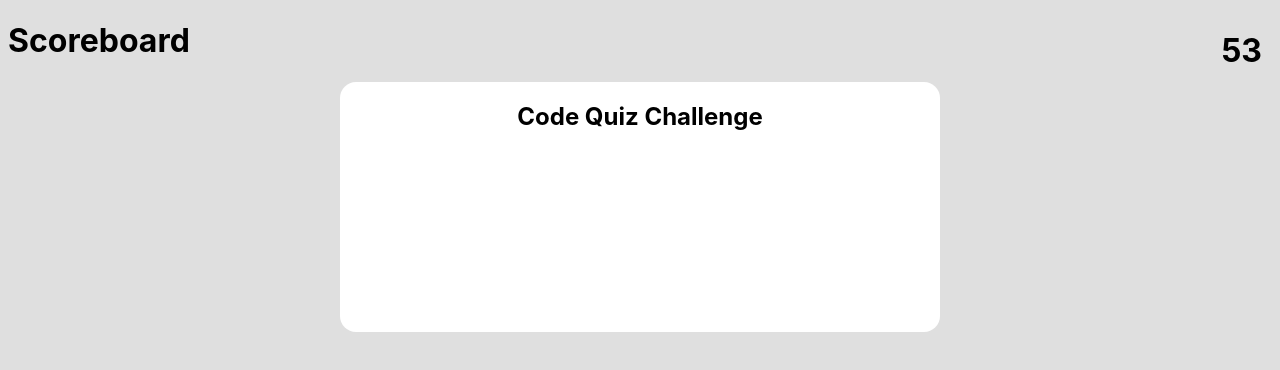
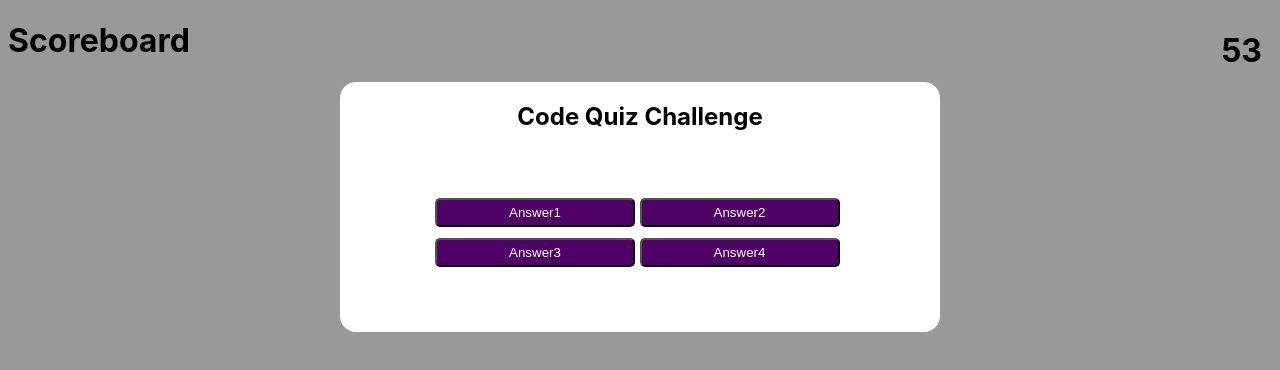
Before and after one commit to Davpcoded/Code-quiz, a plain HTML site: page index.html in a window 1280 px wide. Both pictures are taken after a click on the button "Start Quiz". Drawn offline with Linux system fonts and the light colour scheme.

Commit message:
added functionality to hide start button and show answers button grid when start button is clicked

```diff
--- a/index.html
+++ b/index.html
@@ -28,16 +28,33 @@
             </h1>
             <!-- quiz text  -->
             <div class="quiz-text-wrapper">
-              <p id="intro">
+              <p id="intro-text">
                 Try to answer the following code related questions within the
                 time limit. Keep in mind that incorrect answers will penalize
                 your scoretime by ten seconds
               </p>
             </div>
+            <!-- Answer buttons -->
+            <div id="answer-buttons">
+              <div class="answer-btn btn-grid hide">
+                <button class="btn">
+                  Answer1
+                </button>
+                <button class="btn">
+                  Answer2
+                </button>
+                <button class="btn">
+                  Answer3
+                </button>
+                <button class="btn">
+                  Answer4
+                </button>
+              </div>
+            </div>
             <!-- Controls -->
             <div class="controls">
               <button id="start-btn" class="start-btn btn">Start Quiz</button>
-              <button id="start-btn" class="start-btn btn hide">Next</button>
+              <button id="next-btn" class="next-btn btn hide">Next</button>
               <button id="submit-btn" class="submit-btn btn hide">
                 Submit
               </button>
--- a/script.js
+++ b/script.js
@@ -16,19 +16,25 @@ function setTimer() {
 }
 setTimer();
 //================Intro page to code quiz======================//
-var startButton = document.getElementById("start-btn");
-var introText = document.getElementById("intro");
-var questionContainerEl = document.getElementById("question-container");
-var questionEl = document.getElementById("question");
-var answerButtonsEl = document.getElementById("answer-buttons");
+const startButton = document.getElementById("start-btn");
+const introText = document.getElementById("intro-text");
+const answerButtonEl = document.querySelector(".answer-btn");
+const questionEl = document.getElementById("question");
+// const answerButtonsEl = document.getElementById("answer-buttons");
 
-var shuffledQuestions, currentQuestionIndex;
+let shuffledQuestions, currentQuestionIndex;
 
 startButton.addEventListener("click", startGame);
 
 function startGame() {
   startButton.classList.add("hide");
   introText.classList.add("hide");
+  answerButtonEl.classList.remove("hide");
+  shuffledQuestions = questions.sort(function () {
+    return Math.random() - 0.5;
+  });
+  currentQuestionIndex = 0;
+  setNextQuestion();
 }
 
 function setNextQuestion() {}
--- a/style.css
+++ b/style.css
@@ -1,7 +1,7 @@
 body {
   font-family: -apple-system, BlinkMacSystemFont, "Segoe UI", Roboto, Oxygen,
     Ubuntu, Cantarell, "Open Sans", "Helvetica Neue", sans-serif;
-  background-color: #dfdfdf;
+  background-color: #999999;
 }
 /* Quiz Wrapper */
 .hide {
@@ -49,9 +49,12 @@ body {
 }
 
 .btn-grid {
-  display: grid;
   gap: 10px;
-  margin: 20px 0;
+  max-width: 410px;
+  margin-top: 40px;
+  margin-left: auto;
+  margin-right: auto;
+  line-height: 40px;
 }
 
 .btn {
@@ -60,6 +63,7 @@ body {
   padding: 5px 10px;
   color: #ffffff;
   outline: none;
+  width: 200px;
 }
 
 .btn:hover {
```
